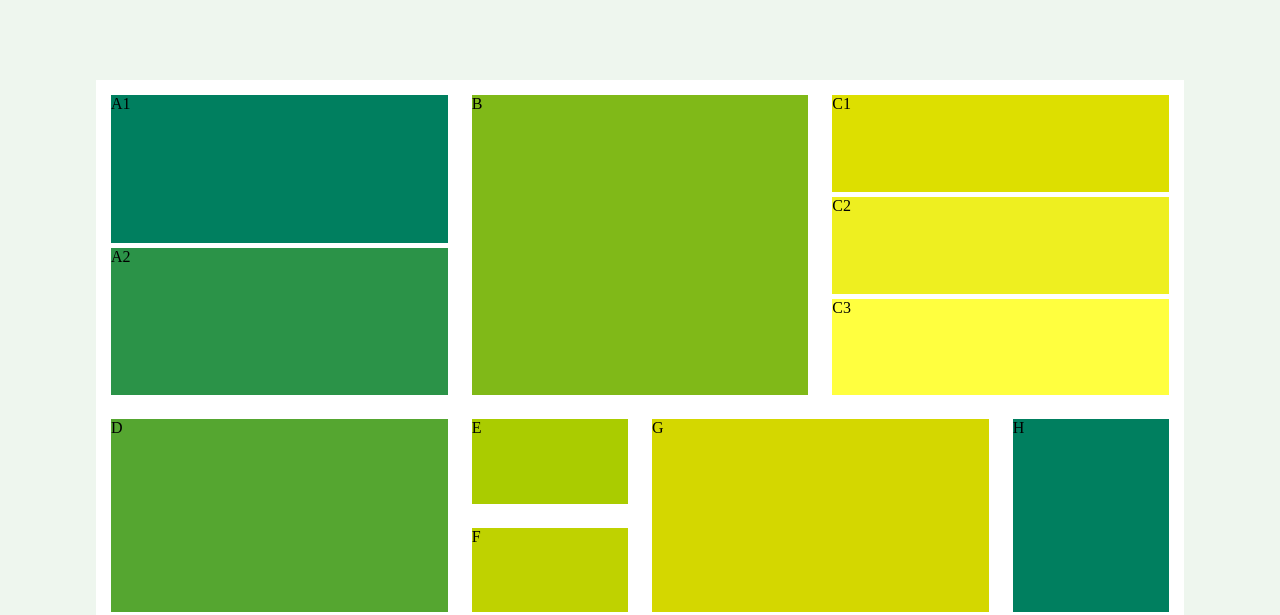
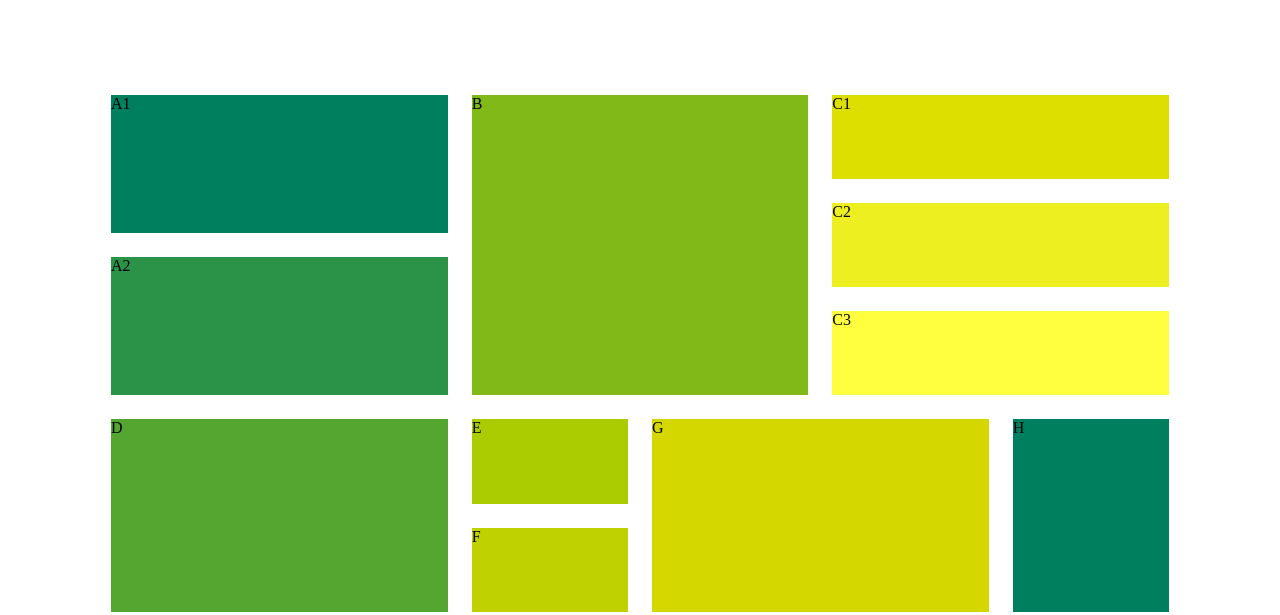
Before and after one commit to Faustina-Acheampong/CSS--grid-color-palette, a plain HTML site: page index.html in a window 1280 px wide. Shown: the top 615 px of the page. Drawn offline with Linux system fonts and the light colour scheme.

Commit message:
Edited index.css to add gaps to grid A and C

```diff
--- a/styles/index.css
+++ b/styles/index.css
@@ -8,7 +8,7 @@ main {
 	display: flex;
 	justify-content: center;
 	align-items: center;
-    background-color: rgb(238, 246, 238);
+    background-color: white;
 }
 .grid-container {
     display: grid;
@@ -35,7 +35,7 @@ main {
     display: grid;
     grid-template-columns: 1fr;
     grid-template-rows: 1fr 1fr;
-    gap: 5px 0px;
+    gap: 24px;
     grid-auto-flow: row;
     grid-template-areas:
       "subgrid-A1"
@@ -62,7 +62,7 @@ main {
     display: grid;
     grid-template-columns: 1fr;
     grid-template-rows: 1fr 1fr 1fr;
-    gap: 5px 0px;
+    gap: 24px;
     grid-auto-flow: row;
     grid-template-areas:
       "subgrid-C1"
```
